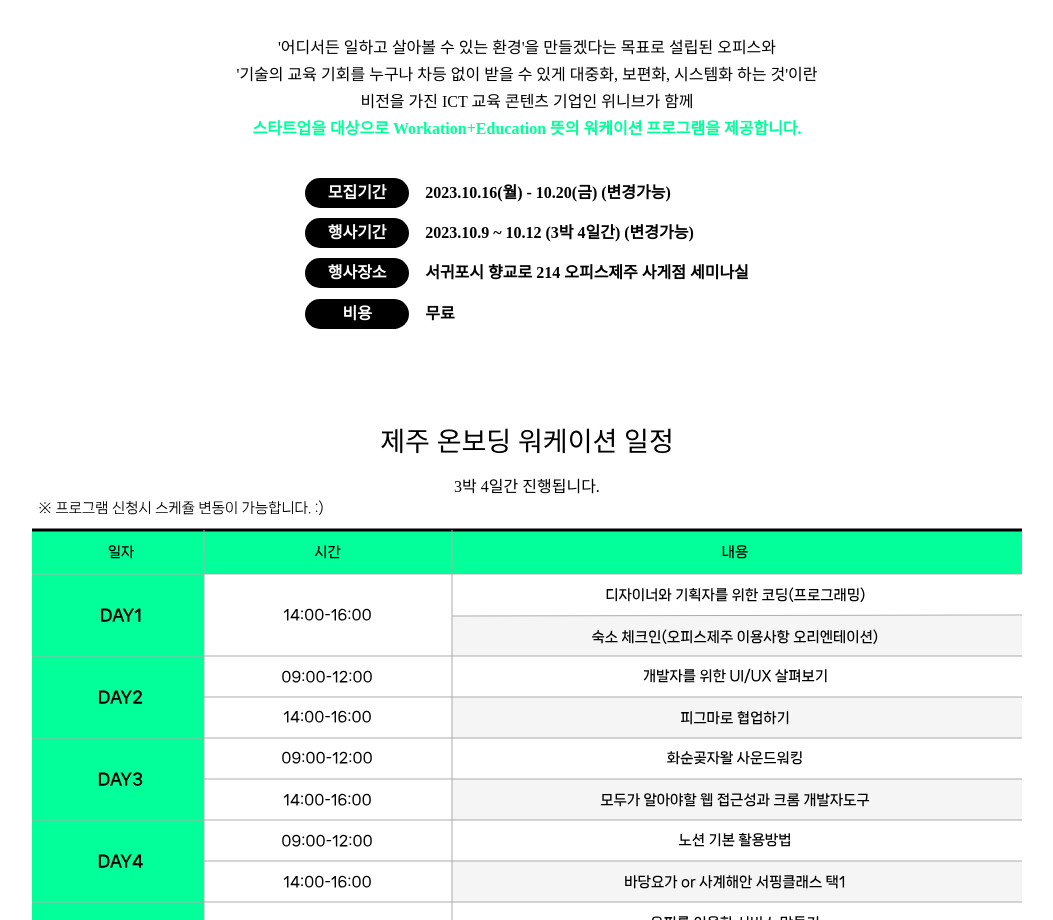
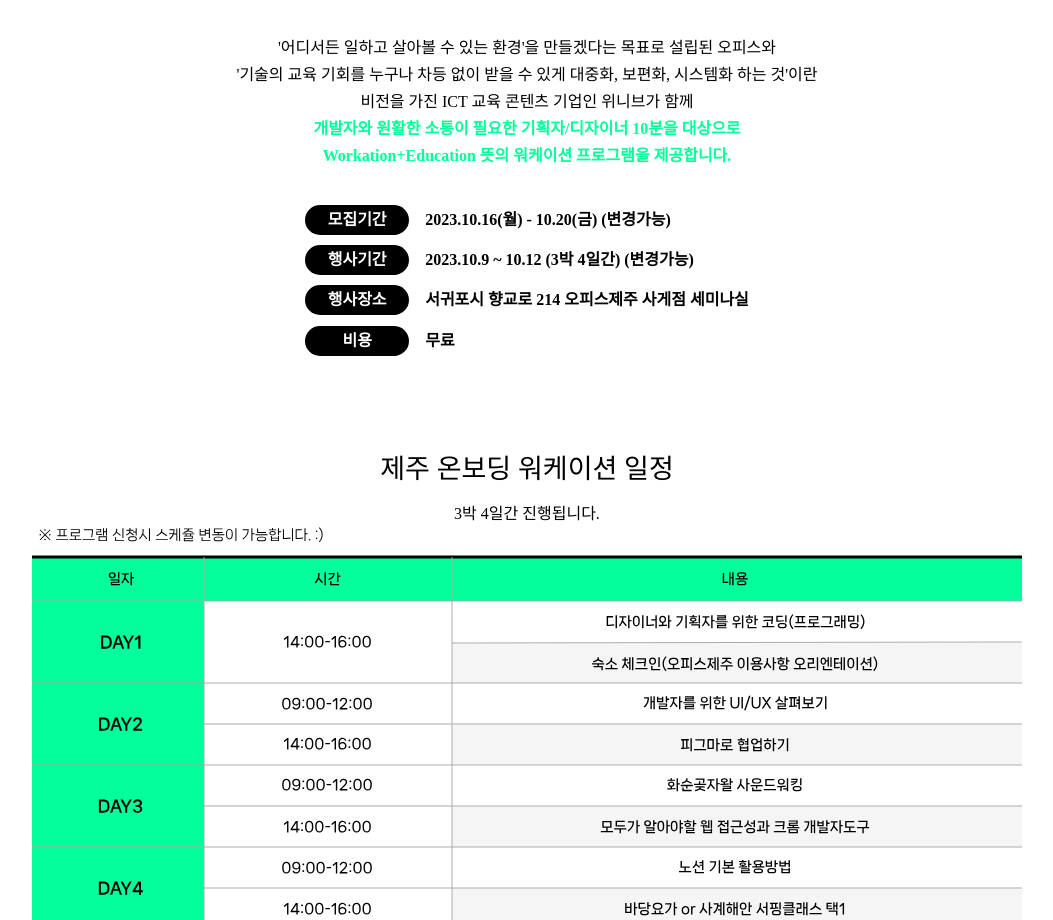
Before and after one commit to weniv/opeaceLandingpage, a React (Create React App) app: page / in a window 1280 px wide. Shown: the part 824-1744 px from the top of the page, without its empty margins (113-1166 px from the left). Built offline with nearby package versions, Linux system fonts and the light colour scheme; a web font is replaced by a local one.

Commit message:
💬 Update: 개요 수정사항 반영

```diff
--- a/public/index.html
+++ b/public/index.html
@@ -8,7 +8,7 @@
       content="'어디서든 일하고 살아볼 수 있는 환경'을 만들겠다는 목표로 설립된 오피스제주와
     '기술의 교육 기회를 누구나 차등 없이 받을 수 있게 대중화, 보편화, 시스템화 하는 것'이란
     비전을 가진 ICT 교육 콘텐츠 기업인 위니브가 함께
-    스타트업을 대상으로 Workation+Education 뜻의 워케이션 프로그램을 제공합니다."
+    개발자와 원활한 소통이 필요한 기획자/디자이너 10분을 대상으로 Workation+Education 뜻의 워케이션 프로그램을 제공합니다."
     />
     <link rel="icon" href="%PUBLIC_URL%/favicon.svg" />
     <title>O-PEACE X Weniv</title>
--- a/src/components/Overview.jsx
+++ b/src/components/Overview.jsx
@@ -14,7 +14,11 @@ export default function Overview() {
         <br />
         비전을 가진 ICT 교육 콘텐츠 기업인 위니브가 함께
         <br />
-        <span>스타트업을 대상으로 Workation+Education 뜻의 워케이션 프로그램을 제공합니다.</span>
+        <span>
+          개발자와 원활한 소통이 필요한 기획자/디자이너 10분을 대상으로
+          <br />
+          Workation+Education 뜻의 워케이션 프로그램을 제공합니다.
+        </span>
       </Description>
       <Plan>
         {planList &&
```
